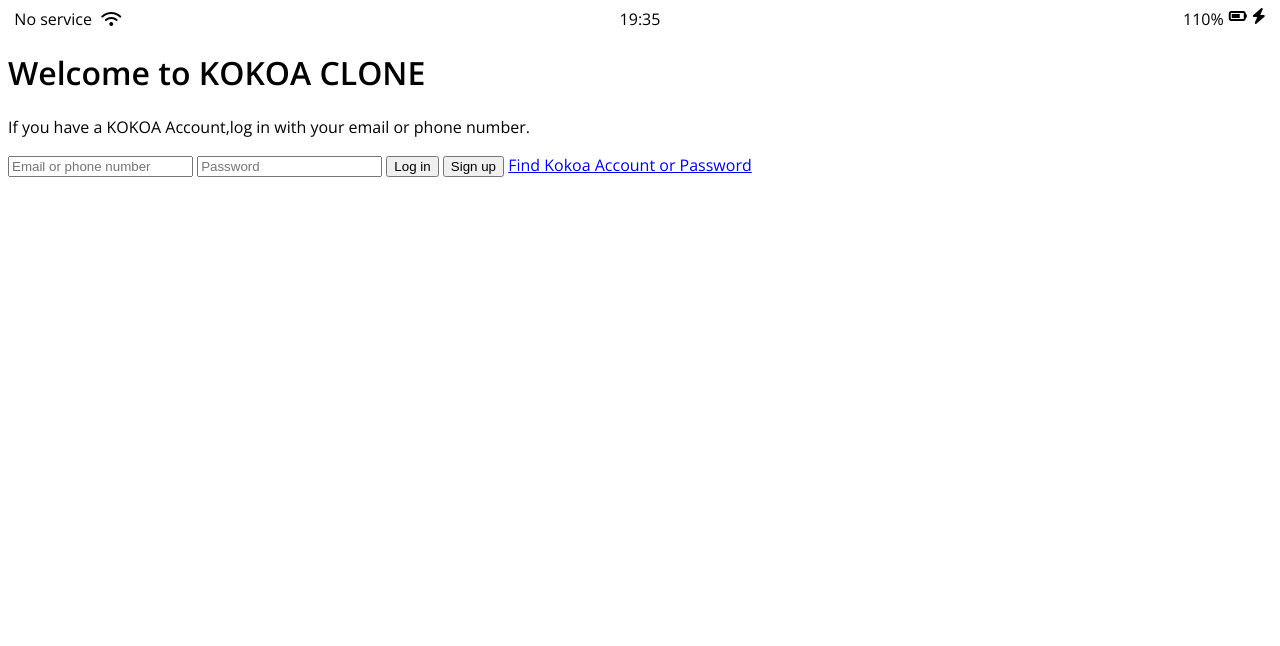
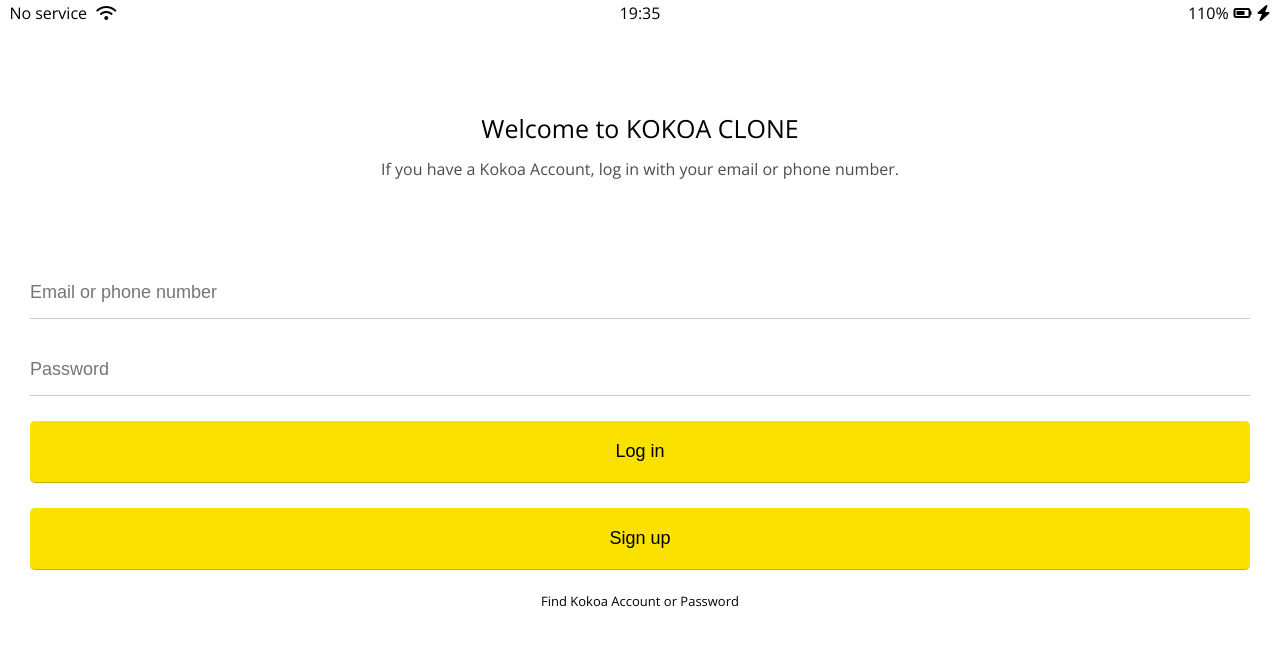
Before and after one commit to jaemin0413/Cocoatalk-Cloning, a plain HTML site: page index.html in a window 1280 px wide. Drawn offline with nearby package versions, Linux system fonts and the light colour scheme.

Commit message:
2023.05.09
kokoa cloning ~6.9

```diff
--- a/style.css
+++ b/css/components/status-bar.css
@@ -1,16 +1,10 @@
-/*폰트를 설정해주는 코드. google fonts에서 검색 후 import해서 웹사이트에 적용 가능.*/
-@import url('https://fonts.googleapis.com/css2?family=Open+Sans:wght@400;600&display=swap');
-body {
-	font-family: 'Open Sans', sans-serif;
-}
-
 /* 상단바에 해당하는 div를 일렬로 둔 후 정렬하는 코드*/
-#status-bar {
+.status-bar {
 	display: flex;
 	justify-content: center;
+	padding: 5px 3px;
 }
-/* 기존에는 status-bar를 BEM에 의거하여 class로 지정하고 사용하고 싶었으나,
-	원인 모를 오류로 인해 status-bar를 id로 지정하여 사용중.*/
+/* css 수정 후 html도 저장하는 습관을 들입시다...*/
 
 /*상단바를 정렬하는 CSS 기술. #status-bar에서 justify-content를 통해 정렬하는 게 예쁘게 되지 않을 때 사용*/
 .status-bar__column {
--- /dev/null
+++ b/css/reset.css
@@ -0,0 +1,55 @@
+/* http://meyerweb.com/eric/tools/css/reset/
+   v2.0 | 20110126
+   License: none (public domain)
+*/
+
+html, body, div, span, applet, object, iframe,
+h1, h2, h3, h4, h5, h6, p, blockquote, pre,
+a, abbr, acronym, address, big, cite, code,
+del, dfn, em, img, ins, kbd, q, s, samp,
+small, strike, strong, sub, sup, tt, var,
+b, u, i, center,
+dl, dt, dd, ol, ul, li,
+fieldset, form, label, legend,
+table, caption, tbody, tfoot, thead, tr, th, td,
+article, aside, canvas, details, embed,
+figure, figcaption, footer, header, hgroup,
+menu, nav, output, ruby, section, summary,
+time, mark, audio, video {
+	margin: 0;
+	padding: 0;
+	border: 0;
+	font-size: 100%;
+	font: inherit;
+	vertical-align: baseline;
+}
+/* HTML5 display-role reset for older browsers */
+article, aside, details, figcaption, figure,
+footer, header, hgroup, menu, nav, section {
+	display: block;
+}
+body {
+	line-height: 1;
+}
+ol, ul {
+	list-style: none;
+}
+blockquote, q {
+	quotes: none;
+}
+blockquote:before, blockquote:after,
+q:before, q:after {
+	content: '';
+	content: none;
+}
+table {
+	border-collapse: collapse;
+	border-spacing: 0;
+}
+
+/* reset css가 아닌, 자체적으로 추가한 css. input 칸을 눌러도 outlone이 생기지 않아 좀 더 예뻐보이게 함.*/
+input:focus {
+	outline: none;
+}
+/* 뭔가 적용이 안 된다 싶으면 띄어쓰기 한 번 수정해볼 것..
+	vs코드에 prettier 적용하면 괜찮을 수도 있겠지만 여기는 군대니까...*/
--- /dev/null
+++ b/css/screens/login.css
@@ -0,0 +1,80 @@
+.welcome-header {
+	margin: 90px 0px;
+	text-align: center;
+	display: flex;
+	flex-direction: column;
+	align-items: center;
+}
+/* margin: 00px, 00px 라 설정시 상하, 좌우에 해당 픽셀만큼의 마진을 줌.
+	텍스트를 "가운데로 정렬" 후, flex를 사용하기 위해 display: flex 부여
+	기존 html 상에는 요소들이 좌에서 우로 배치되나, flex-direction: column 설정시 요소들이 상에서 하로 배치됨.
+	마지막으로 요소를 중앙에 배치*/
+
+.welcome-header__title {
+	margin-bottom: 20px;
+	font-size: 25px;
+}
+
+
+.welcome-header__text {
+	width: 60%;
+	opacity: 0.7;
+}
+/*해당 텍스트의 너비를 제한하여 길어진 텍스트들을 줄바꿈할 수 있게 함.
+	opacity, 즉 불투명도를 설정하여 해당 텍스트의 색을 조절할 수도 있음.*/
+
+.login-form {
+	display: flex;
+	flex-direction: column;
+	margin: 0px 30px;
+}
+/*가로로 정렬된 login-form을 세로로 정렬하기 위해 display: flex; 추가 후 column 설정
+	좌우로 마진을 조금 줘 화면에 여유가 있게 함.*/
+
+.login-form input {
+	border: none;
+	padding: 15px 0px;
+	font-size: 18px;
+	border-bottom: 1px solid rgba(0, 0, 0, 0.2);
+	margin-bottom: 25px;
+	transition: border-color 0.3s ease-in-out;
+}
+/*login-form 주변 테두리를 없앤 뒤, input 칸의 폭을 넓히기 위해 padding 사용.
+	폰트 크기를 키운 뒤 해당 항목에 연한 밑줄을 그어주기 위해 border-bottom 사용.
+	각 input 칸을 띄워주기 위해 margin-bottom을 주고, 특수효과를 위한 transition 사용.*/
+
+#login-form input:not([type="submit"]) {
+border-bottom: 1px solid rgba(0, 0, 0, 0.2);
+transition: border-color 0.3s ease-in-out;
+}
+/*login-form input에서 not으로 제외한 요소를 제외하고 border-bottom과 transition 설정*/
+
+.login-form input:: placeholder {
+	color: rgba(0,0,0,0.4);
+}
+/*placeholder의 색을 좀 더 짙게 만들기 위해 사용.
+	::은 class나 id로 정의하지 않은 요소를 선택할 때 사용함.
+	해당 css에서 placeholder는 정의되지 않은 요소이기 때문에 ::을 사용했음.*/
+
+.login-form input:focus {
+	border-color: var(--yellow);
+}
+/*variables css를 따로 만든 뒤 색을 변수로 정의해서 사용함.
+	이렇게 하면 색을 사용할 때마다 rgba를 사용할 필요가 없음.*/
+
+.login-form input[type="submit"] {
+	background-color: var(--yellow);
+	cursor: pointer;
+	padding: 20px 0px;
+	border-radius: 5px;
+}
+/*input과 괄호 사이에 띄어쓰기를 조심합시다... 띄어쓰기 오류만 나면 잘못된 거 찾느라 한세월이야*/
+
+.login-form a{
+	text-align: center;
+	text-decoration: none;
+	color: inherit;
+	font-size: 13px;
+}
+/*login-form의 링크를 꾸미는 코드. 텍스트를 가운데로 정렬하고, 링크에 기본적으로 설정된 밑줄을 제거하기 위해 text-decoration 제거
+	링크의 기본 색은 파란색이나, color: inherit을 사용하여 login-form의 기본 색상인 검은 색을 상속받아 사용됨. */
--- /dev/null
+++ b/css/style.css
@@ -0,0 +1,24 @@
+/*각 부위에 해당하는 css를 따로 만든 뒤 분류 후 import해서 사용하면 코드가 훨씬 깔끔해진다.*/
+
+/*폰트를 설정해주는 코드. google fonts에서 검색 후 import해서 웹사이트에 적용 가능.*/
+@import url('https://fonts.googleapis.com/css2?family=Open+Sans:wght@400;600&display=swap');
+
+/*브라우저의 기본 설정(ex. margin, padding 등)을 모두 초기화해주는 코드. 해당 css를 import 하여 브라우저 기본 설정을 모두 날리는 데 사용.*/
+@import "reset.css";
+
+/*색을 변수로 정한 후 사용할 수 있게 하는 css*/
+@import "variables.css";
+
+/*components*/
+
+/*상단바*/
+@import "components/status-bar.css";
+
+/*screens*/
+
+/*로그인 창*/
+@import "screens/login.css";
+
+body {
+	font-family: 'Open Sans', sans-serif;
+}
--- /dev/null
+++ b/css/variables.css
@@ -0,0 +1,4 @@
+:root {
+	--yellow: #fae100;
+	--border-color: rgba(0,0,0,0.4);
+}
--- a/index.html
+++ b/index.html
@@ -2,11 +2,11 @@
 <html lang=:en>
 	<head>
 		<meta charset="UTF-8">
-		<link rel="stylesheet" href="style.css">
+		<link rel="stylesheet" href="css/style.css" />
 	</head>
 	<body>
 		<!--상단바 제작-->
-		<div id="status-bar">
+		<div class="status-bar">
 			<div class="status-bar__column">
 				<span>No service</span>
 				<i class="fas fa-wifi"></i>
@@ -28,16 +28,19 @@
 				Welcome to KOKOA CLONE
 			</h1>
 			<P class="welcome-header__text">
-				If you have a KOKOA Account,log in with your email or phone number.
+				If you have a Kokoa Account, log in with your email or phone number.
 			</P>
 		</header>
 		<!--카카오톡 로그인 창에서 나오는 단락 부분만 적음.
 		BEM을 활용하여 id 대신 겹칠 일이 없을 정도로 긴 이름의 class 활용-->
 
 		<!--값을 입력받을 수 있는 창과 버튼 제작 -->
-		<form id="login-form">
-			<input type="text" placeholder="Email or phone number" />
-			<input type="text" placeholder="Password" />
+		<form action="friends.html" method="get" class="login-form">
+			<input name="username" required type="text" placeholder="Email or phone number" pattern="@|010"
+				   oninvalid="setCustomValidity('이메일 또는 휴대폰 번호를 입력해주세요')"
+	    			onchange="try{setCustomValidity('')}catch(e){}" />
+
+			<input name="password" required type="password" placeholder="Password" />
 			<input type="submit" value="Log in" />
 			<input type="submit" value="Sign up" />
 			<a href="#">Find Kokoa Account or Password</a>
@@ -45,6 +48,12 @@
 		<!--placeholder를 통해 해당 칸에 무엇을 입력하는지 적음.
 		input type을 submit으로 받아 해당 칸을 입력이 가능한 버튼으로 만들었음.
 		로그인과 회원가입 버튼은 html의 button을 통해서도 만들 수 있음.-->
+
+		<!--action을 사용하여 html상 페이지를 이동할 수 있음. method는 html상 페이지를 이동하는 방식으로 post와 get 두 가지가 있으며,
+			벡엔드 서버가 없는 현재 파일을 업로드하면 이동이 불가능하므로 post가 아닌 get을 사용하여 페이지 간 이동을 만들 계획이다.
+			username에 해당하는 값을 입력받을 때 @ 또는 010을 포함하도록 required와 pattern을 사용했다.
+			password에 해당하는 값을 입력받을 때 값을 무조건 가지도록 required를 사용했다.
+			onivalid와 onchange를 활용하여 요구 값 미기입시 출력되는 메세지를 바꿨다.-->
 
 
 		<!--fontawesome을 통한 아이콘을 html에 활용하기 위해서는 반드시 해당 구문을 <body> 마지막 부분에 넣어줘야 함.
```
